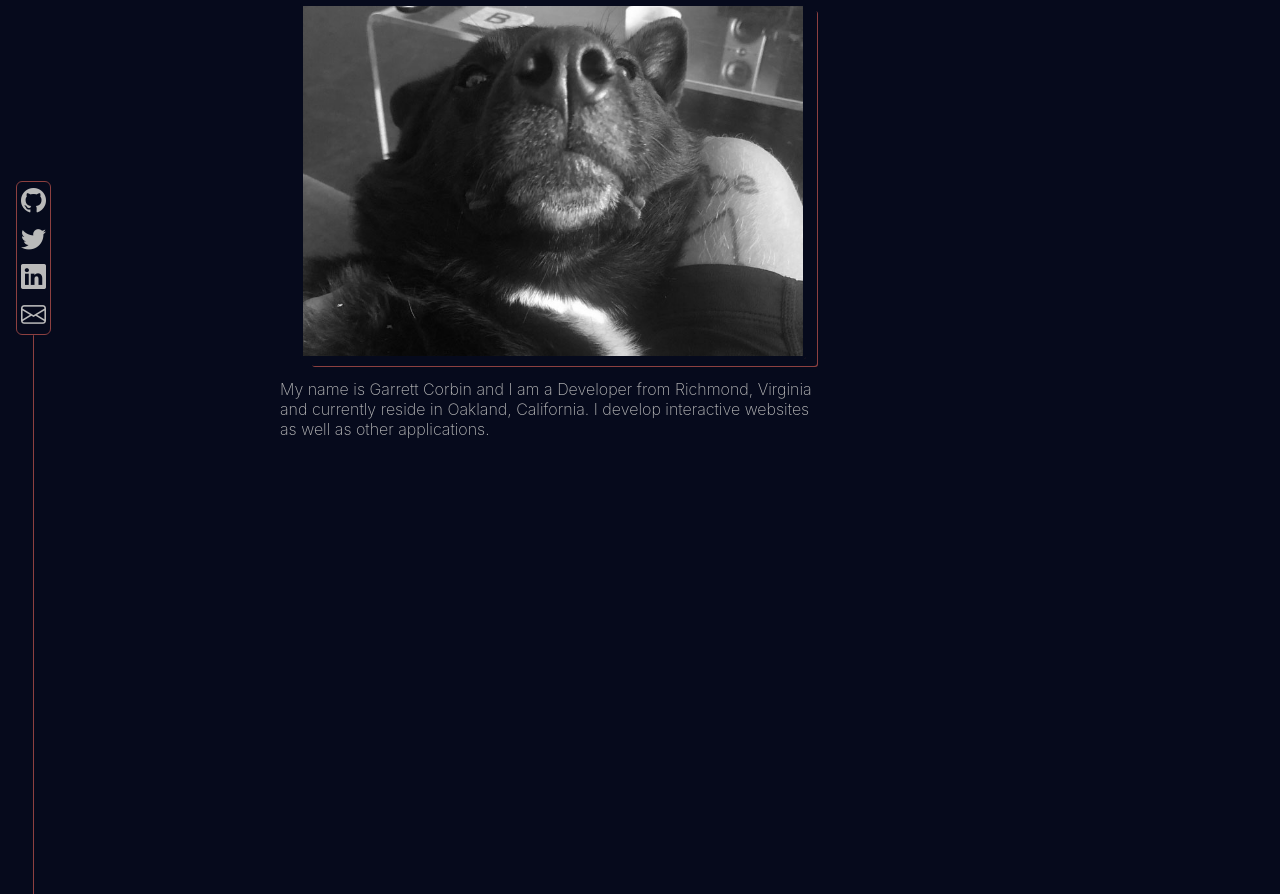
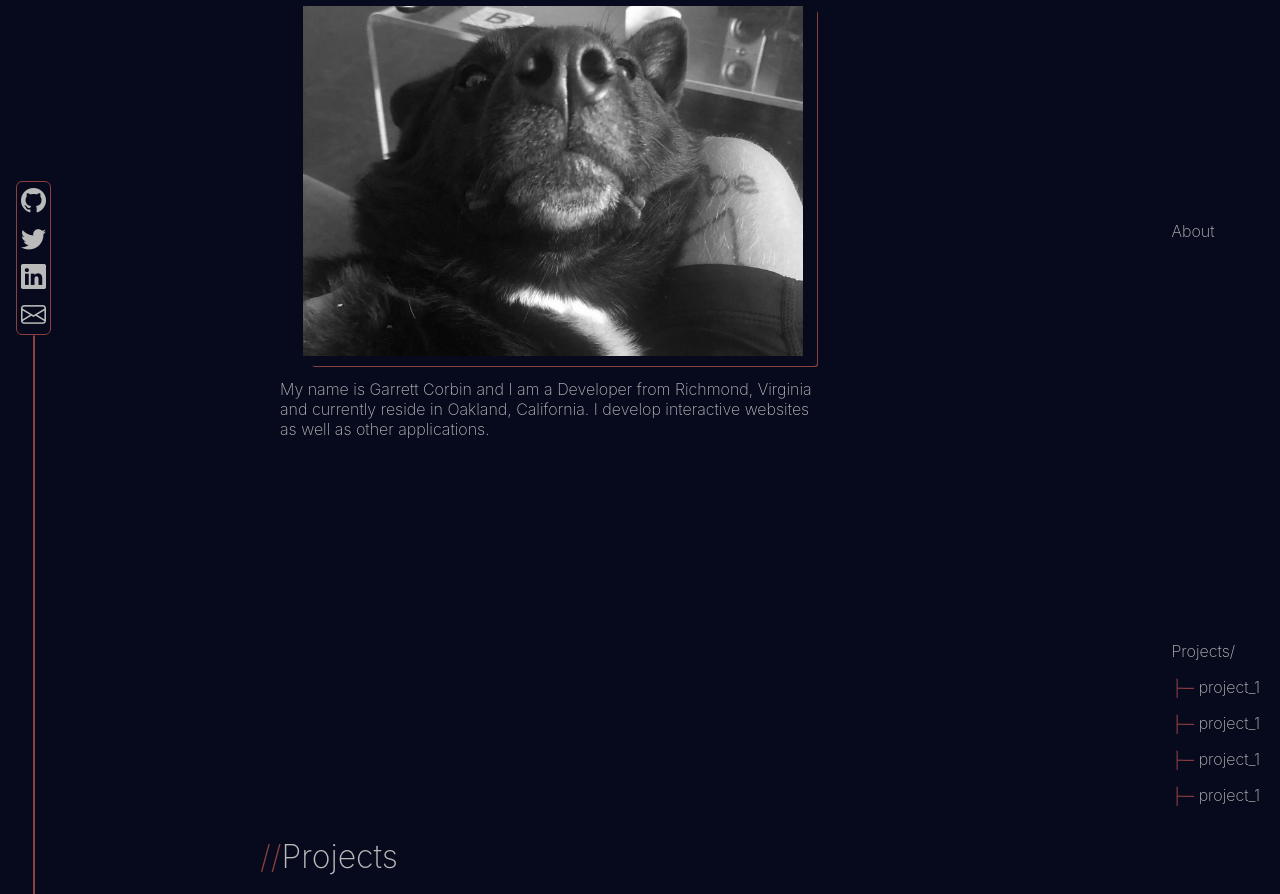
Before and after one commit to platevoltage/Portfolio-V3.0, a plain HTML site: page index.html in a window 1280 px wide. Shown: the part 179-1073 px from the top of the page. Drawn offline with nearby package versions, Linux system fonts and the light colour scheme.

Commit message:
created right aside

```diff
--- a/assets/css/style.css
+++ b/assets/css/style.css
@@ -59,7 +59,7 @@ nav {
     /* width: 100vw; */
     /* font-weight: 200; */
 }
-aside {
+#left, #right {
     transition: all 0.5s;
     position: fixed;
     top: 45vh;
@@ -68,7 +68,13 @@ aside {
 
 }
 
-aside section{
+#right {
+
+    top: 0;
+    right: 20px;
+}
+
+#left section{
     display: flex;
     flex-direction: column;
 
@@ -122,3 +128,17 @@ h1 {
     margin-left: 160px;
     font-weight: 200;
 }
+
+a {
+    text-decoration: none;
+    color: inherit;
+}
+
+#about {
+    margin-top: 50vh;
+    transition: all 0.5s;
+}
+
+#projects {
+    margin-top: 50vh;
+}
--- a/assets/js/script.js
+++ b/assets/js/script.js
@@ -1,5 +1,7 @@
 const header = document.getElementsByTagName("header")[0];
-const links = document.getElementsByTagName("aside")[0];
+const links = document.getElementById("left");
+const about = document.getElementById("about");
+const projects = document.getElementById("projects");
 
 
 
@@ -36,7 +38,7 @@ function moveHeader() {
         furthestDown = window.scrollY;
         header.style.top = null;
     }
-    console.log(window.scrollY, furthestDown);
+    // console.log(projects.offsetTop, window.scrollY);
     links.style.top = `${height}vh`;
     if (window.scrollY < 60) {
         header.style.top = null;
@@ -46,5 +48,16 @@ function moveHeader() {
     // else {
     //     header.style.top = null;
     // }
+    if (projects.offsetTop-window.innerHeight/4 <= window.scrollY) {
+        console.log("project");
+        about.style.marginTop = "-100px";
+    }
+    else {
+        about.style.marginTop = null;
+    }
 
 }
+
+
+
+// projects.style.marginTop = "0";
--- a/index.html
+++ b/index.html
@@ -15,12 +15,12 @@
         </div>
         <nav>
             <span>//</span><a>About</a>
-            <span>//</span><a>Projects</a>
+            <span>//</span><a href="#projects-anchor">Projects</a>
             <span>//</span><a>GitHub</a>
             <span>//</span><a>Resume</a>
         </nav>
     </header>
-    <aside>
+    <aside id="left">
         <section>
             <i class="bi bi-github"></i>
             <i class="bi bi-twitter"></i>
@@ -30,14 +30,37 @@
         <section class="v-stripe"></section>
 
     </aside>
+    <aside id="right">
+        <section>
+            <!-- <p><span><<</span>About</p>
+            <p><span>├─</span>Projects</p>
+            <p>├─</p> -->
+            <div id="about">
+                <p>About</p>
+            </div>
+            <div id="projects">
+              <p>Projects/</p>
+            <p><span>├─</span> project_1</p>
+            <p><span>├─</span> project_1</p>
+            <p><span>├─</span> project_1</p>
+            <p><span>├─</span> project_1</p>
+            </div>
+
+        </section>
+        <section class="v-stripe"></section>
+
+    </aside>
+
+
     <main>
         <h1><span>//</span>Hello World!</h1>
         <img src="./assets/image/photo.jpg">
         <p>
             My name is Garrett Corbin and I am a Developer from Richmond, Virginia and currently reside in Oakland, California. I develop interactive websites as well as other applications.
-        </p>
-
-
+        </p><a name="projects-anchor"></a>
+        <br><br><br><br><br><br><br><br><br><br><br><br><br><br><br><br><br><br>
+        <h1><span>//</span>Projects</h1>
+        <img src="./assets/image/photo.jpg">
 
 
 
```
